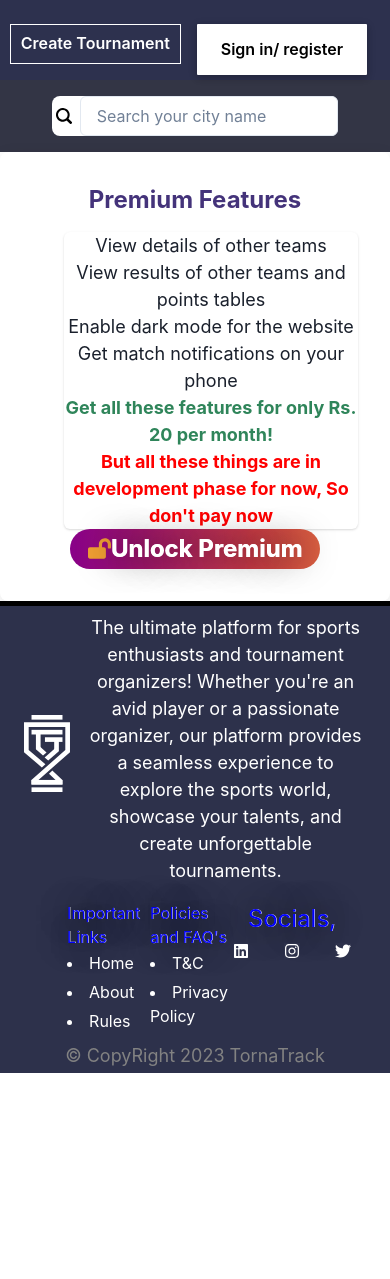
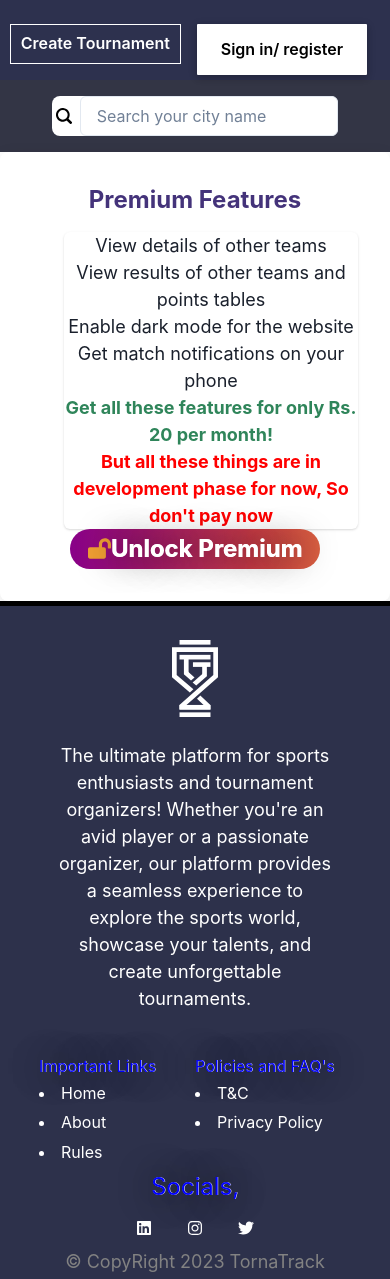
Before and after one commit to kalviumcommunity/TournaTrack, a React (Create React App) app in the folder client/: page /premium in a window 390 px wide. Before the commit the page ends 1073 px from the top, so only its background shows below. Built offline with nearby package versions, Linux system fonts and the light colour scheme.

Commit message:
Footer Component Responsiveness Done

```diff
--- a/client/src/component/Footer.js
+++ b/client/src/component/Footer.js
@@ -19,6 +19,7 @@
         <div className="logo-footer2" style={{width:"80%",backgroundColor:"#2d314b", display:"flex", justifyContent:"space-evenly", flexDirection:"column"}}>
           <div style={{display:"flex", flexDirection:"column", backgroundColor:"transparent", width:"100%"}}>
             <div className="options" style={{display:"flex", flexDirection:"row", marginTop:"2vh", marginLeft:"9%", width:"100"}}>
+              <div style={{display:"flex", width:"100%"}}>
                 <div style={{backgroundColor:"#2d314b",width:"50%", display:"flex",flexDirection:"column", alignItems:"left"}}>
                   <h2 style={{backgroundColor:"transparent", textAlign:"left",marginBottom:"2%"}}><span style={{color:"blue"}} className="links">Important Links</span></h2>
                   <li style={{color:"white", backgroundColor:"transparent", marginBottom:".6vh"}}><Link className="links" to={"/"} onClick={() => window.scrollTo(0, 0)} style={{fontSize:"20px"}}>Home</Link></li>
@@ -29,6 +30,7 @@
                   <h2 style={{backgroundColor:"transparent", textAlign:"left",marginBottom:"2%"}}><span style={{color:"blue"}} className="links">Policies and FAQ's</span></h2>
                   <li style={{color:"white", backgroundColor:"transparent", marginBottom:".6vh"}}><Link className="links" to={"/t&c"} onClick={() => window.scrollTo(0, 0)} style={{fontSize:"20px"}}>T&C</Link></li>
                   <li style={{color:"white", backgroundColor:"transparent", marginBottom:".6vh"}}><Link className="links" to={"/privacypolicy"} onClick={() => window.scrollTo(0, 0)} style={{fontSize:"20px"}}>Privacy Policy</Link></li>
+                </div>
               </div>
               <div>
                 <h1 className="sub-heading" style={{margin:"auto"}}><span style={{color:"blue"}}>Socials,</span></h1>
@@ -48,7 +50,7 @@
           </div>
         </div>
         </div>
-        <h2 style={{textAlign:"right", color:"rgb(130 130 130)", backgroundColor:"#2d314b",fontSize:"large", marginTop:"1%", marginBottom:"1%"}}>
+        <h2 style={{textAlign:"right", color:"rgb(130 130 130)", backgroundColor:"#2d314b",fontSize:"large", marginTop:"3%", marginBottom:"1%"}}>
           © CopyRight 2023 TornaTrack
         </h2>
       </footer>
--- a/client/src/component/css/footer.css
+++ b/client/src/component/css/footer.css
@@ -54,6 +54,11 @@
     }
     .logo-footer{
     width: 90% !important;
+    margin-bottom: 3vh !important;
+    }
+    .logo-text{
+        flex-direction: column !important;
+        gap: 0vh !important;
     }
     .logo-footer2{
     width: 80% !important;
@@ -65,7 +70,8 @@
     display: flex !important;
     }
     .options{
-        margin-top: 5vh;
+        flex-direction: column !important;
+        margin-left: 0% !important;
     }
 }
 
```
Lines whose indentation alone changed are shown as unchanged.
